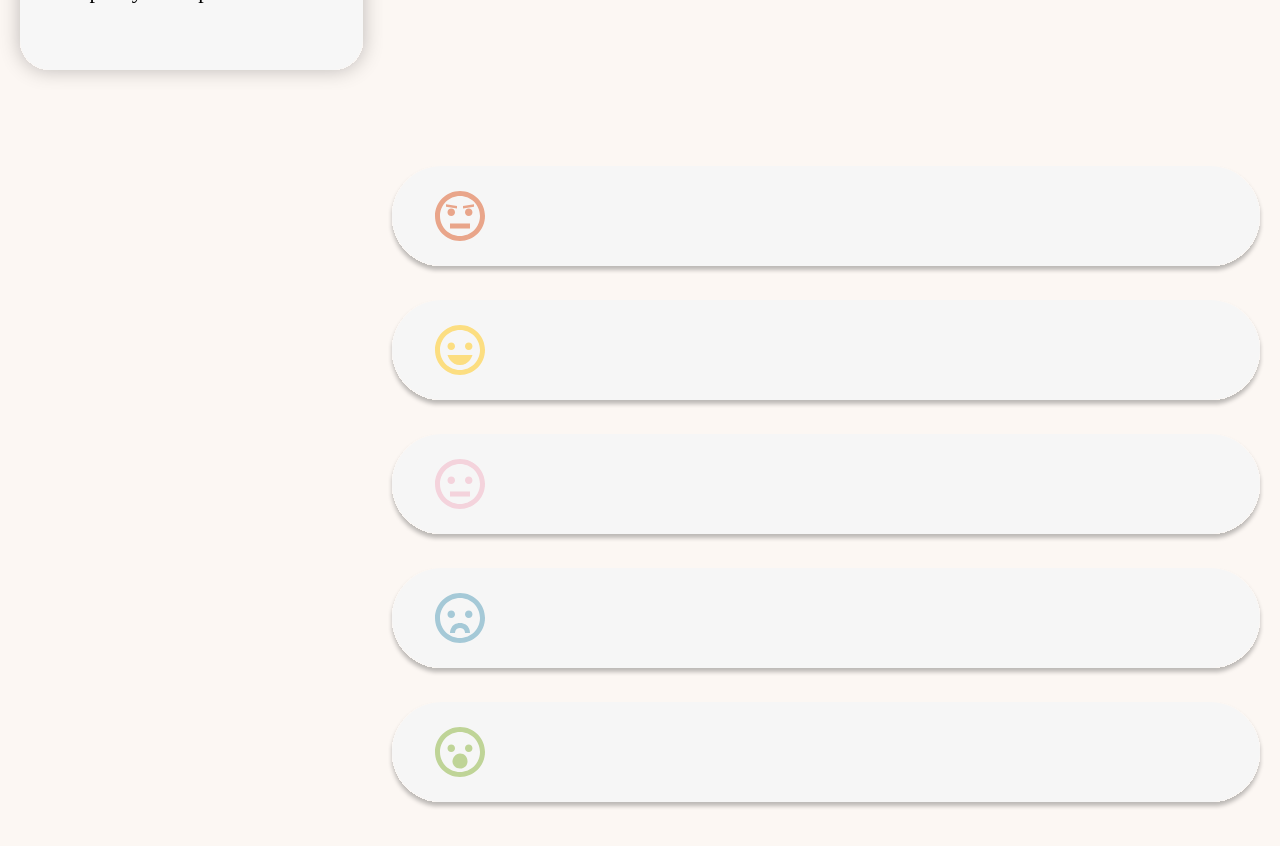
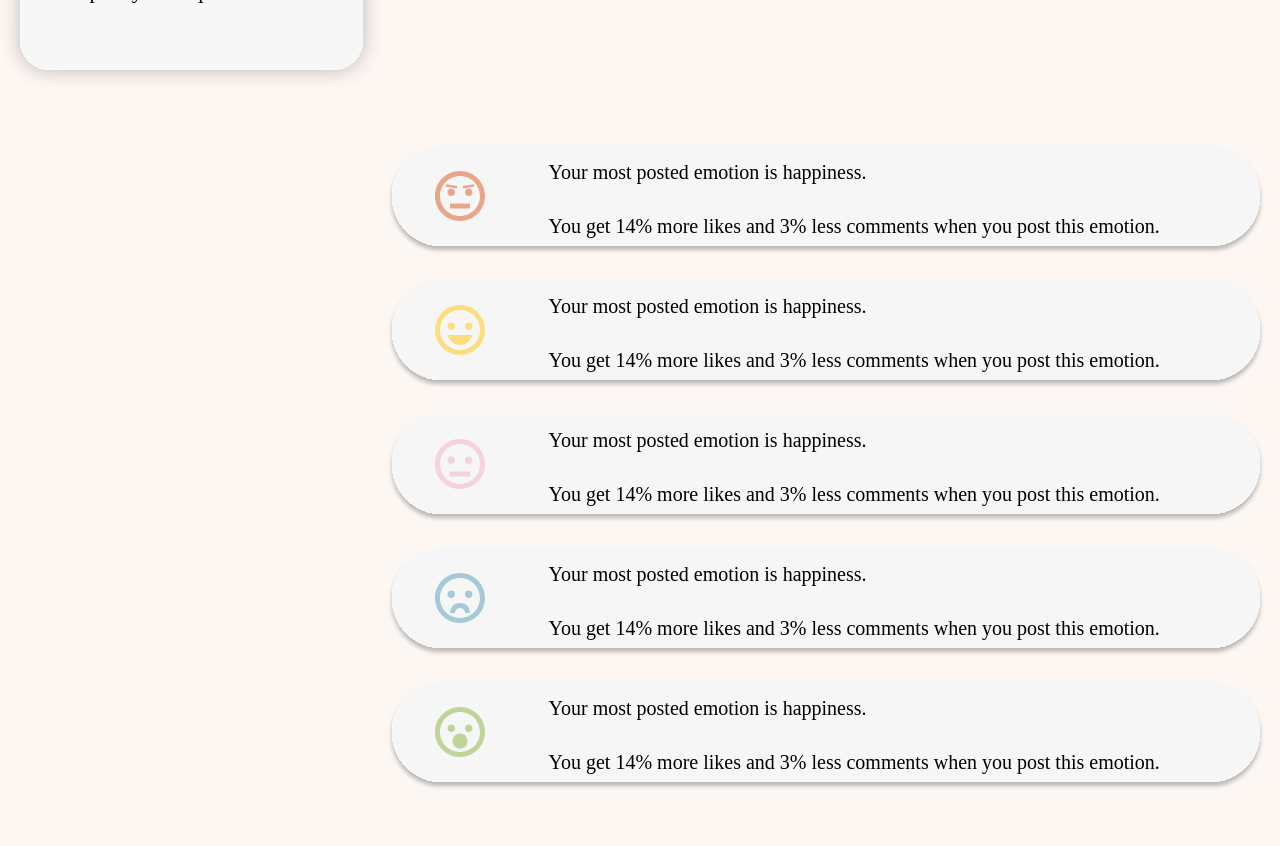
Before and after one commit to ipekgoktan/VibeCheck, a React (Create React App) app in the folder frontend/vibecheck/: page /EmotionsPage in a window 1280 px wide. Shown: the part 700-1546 px from the top of the page. Built offline with nearby package versions, Linux system fonts and the light colour scheme.

Commit message:
fixed the startup page

```diff
--- a/frontend/vibecheck/package.json
+++ b/frontend/vibecheck/package.json
@@ -16,6 +16,7 @@
     "gh-pages": "^2.0.1"
   },
   "scripts": {
+
     "start": "react-scripts start",
     "build": "react-scripts build",
     "test": "react-scripts test",
--- a/frontend/vibecheck/src/index.js
+++ b/frontend/vibecheck/src/index.js
@@ -12,6 +12,8 @@ import EmotionsPage from './pages/EmotionsPage';
 import LikesPage from './pages/LikesPage';
 import ObjectsPage from './pages/ObjectsPage';
 import VibesPage from './pages/VibesPage';
+import VibeCheck from './pages/VibeCheck';
+
 
 ReactDOM.render(
 
@@ -26,6 +28,7 @@ ReactDOM.render(
       <Route exact path="/LikesPage" element={<LikesPage/>}/>
       <Route exact path="/VibesPage" element={<VibesPage/>}/>
       <Route exact path="/ObjectsPage" element={<ObjectsPage/>}/>
+      <Route exact path="/VibeCheck" element={<VibeCheck/>}/>
     </Routes>
   </BrowserRouter>,
   document.getElementById('root')
--- a/frontend/vibecheck/src/pages/ColorsPage.css
+++ b/frontend/vibecheck/src/pages/ColorsPage.css
@@ -103,6 +103,8 @@
     white-space: nowrap;
     padding-top: 16px;
     padding-right: 16px;
+    scale: 60%;
+    margin-bottom: 20px;
 }
 
 #list{
@@ -116,7 +118,6 @@
     white-space:nowrap;
     float:right;
     margin-right: 0;
-    align: right;
 }
 
 #navbar{
@@ -130,7 +131,7 @@
 }
 
 #rightbar{
-    margin-top: 50px;
+    margin-top: 30px;
     margin-left: 50px;
     margin-bottom: 50px;
     float:right;
@@ -182,4 +183,22 @@
     overflow-wrap: normal;
 
     color: #000000;
-  }
+}
+
+.colorInfo {
+    position: absolute;
+    top: 40%;
+    left: 30%;
+    right: 30%;
+    transform: translate(-20%, -50%);
+
+    font-family: DM Sans;
+    font-style: normal;
+    font-weight: normal;
+    font-size: 20px;
+    line-height: 34px;
+
+    text-align: left;
+
+    color: #000000;
+}
--- a/frontend/vibecheck/src/pages/ColorsPage.js
+++ b/frontend/vibecheck/src/pages/ColorsPage.js
@@ -56,18 +56,45 @@ function ColorsPage() {
             </div>
 
             <div id="rightbar">
+              <div class="container">
                 <img src={Ellipse} className="ColorsPage-rightBarItems" />
                 <img src={Rectangle} className="ColorsPage-rightBarItems" />
-              <br></br>
+                <div class="colorInfo">
+                  <p>Your most posted color is grey.</p>
+                  <p>You get 10% less likes and 4% less comments when you post this color.</p>
+                </div>
+              </div>
+
+              <div class="container">
                 <img src={Ellipse} className="ColorsPage-rightBarItems" />
                 <img src={Rectangle} className="ColorsPage-rightBarItems" />
-              <br></br>
+                <div class="colorInfo">
+                  <p>Your most posted color is grey.</p>
+                  <p>You get 10% less likes and 4% less comments when you post this color.</p>
+                </div>
+              </div>
+
+              <div class="container">
                 <img src={Ellipse} className="ColorsPage-rightBarItems" />
                 <img src={Rectangle} className="ColorsPage-rightBarItems" />
-              <br></br>
+                <div class="colorInfo">
+                  <p>Your most posted color is grey.</p>
+                  <p>You get 10% less likes and 4% less comments when you post this color.</p>
+                </div>
+              </div>
+
+              <div class="container">
                 <img src={Ellipse} className="ColorsPage-rightBarItems" />
                 <img src={Rectangle} className="ColorsPage-rightBarItems" />
+                <div class="colorInfo">
+                  <p>Your most posted color is grey.</p>
+                  <p>You get 10% less likes and 4% less comments when you post this color.</p>
                 </div>
+              </div>
+
+
+            </div>
+
           </div>
         </header>
       </div>
--- a/frontend/vibecheck/src/pages/EmotionsPage.css
+++ b/frontend/vibecheck/src/pages/EmotionsPage.css
@@ -115,7 +115,6 @@
     white-space:nowrap;
     float:right;
     margin-right: 0;
-    align: right;
 }
 
 #navbar{
@@ -137,3 +136,21 @@
     height: auto;
     width: auto;
 }
+
+.emotionInfo {
+    position: absolute;
+    top: 40%;
+    left: 30%;
+    right: 30%;
+    transform: translate(-30%, -35%);
+
+    font-family: DM Sans;
+    font-style: normal;
+    font-weight: normal;
+    font-size: 20px;
+    line-height: 34px;
+
+    text-align: left;
+
+    color: #000000;
+}
--- a/frontend/vibecheck/src/pages/EmotionsPage.js
+++ b/frontend/vibecheck/src/pages/EmotionsPage.js
@@ -59,15 +59,47 @@ function EmotionsPage() {
             </div>
 
           <div id="rightbar">
-            <img id = "smaller_bar" src={anger} className="EmotionsPage-rightBarItems" />
-            <br></br>
-            <img  id = "smaller_bar" src={happy} className="EmotionsPage-rightBarItems" />
-            <br></br>
-            <img  id = "smaller_bar" src={neutral} className="EmotionsPage-rightBarItems" />
-            <br></br>
-            <img  id = "smaller_bar" src={sad} className="EmotionsPage-rightBarItems" />
-            <br></br>
-            <img  id = "smaller_bar" src={surprise} className="EmotionsPage-rightBarItems" />
+            <div class="container">
+              <img id = "smaller_bar" src={anger} className="EmotionsPage-rightBarItems" />
+              <div class="emotionInfo">
+                <p>Your most posted emotion is happiness.</p>
+                <p>You get 14% more likes and 3% less comments when you post this emotion.</p>
+              </div>
+            </div>
+
+            <div class="container">
+              <img id = "smaller_bar" src={happy} className="EmotionsPage-rightBarItems" />
+              <div class="emotionInfo">
+                <p>Your most posted emotion is happiness.</p>
+                <p>You get 14% more likes and 3% less comments when you post this emotion.</p>
+              </div>
+            </div>
+
+
+            <div class="container">
+              <img id = "smaller_bar" src={neutral} className="EmotionsPage-rightBarItems" />
+              <div class="emotionInfo">
+                <p>Your most posted emotion is happiness.</p>
+                <p>You get 14% more likes and 3% less comments when you post this emotion.</p>
+              </div>
+            </div>
+
+
+            <div class="container">
+              <img id = "smaller_bar" src={sad} className="EmotionsPage-rightBarItems" />
+              <div class="emotionInfo">
+                <p>Your most posted emotion is happiness.</p>
+                <p>You get 14% more likes and 3% less comments when you post this emotion.</p>
+              </div>
+            </div>
+
+            <div class="container">
+              <img id = "smaller_bar" src={surprise} className="EmotionsPage-rightBarItems" />
+              <div class="emotionInfo">
+                <p>Your most posted emotion is happiness.</p>
+                <p>You get 14% more likes and 3% less comments when you post this emotion.</p>
+              </div>
+            </div>
           </div>
         </div>
 
--- a/frontend/vibecheck/src/pages/Landing.js
+++ b/frontend/vibecheck/src/pages/Landing.js
@@ -2,6 +2,7 @@ import './Landing.css';
 import Prompt from './../images/LandingPics/Prompt.svg'
 import VibeCheck from './../images/LandingPics/VibeCheck.svg'
 import Rectangle from './../images/LandingPics/Rectangle.svg'
+import button from './../images/LandingPics/button.svg'
 import {Link } from "react-router-dom";
 
 function Landing() {
@@ -11,7 +12,7 @@ function Landing() {
           <img src={Prompt} className="Landing-items" />
           <img src={VibeCheck} className="Landing-items" />
           <Link to={'/VibesPage'}>
-            <img src={Rectangle} className="Landing-items" />
+            <img src={button} className="Landing-items" />
           </Link>
         </header>
       </div>
--- /dev/null
+++ b/frontend/vibecheck/src/pages/VibeCheck.js
@@ -0,0 +1,5 @@
+function VibeCheck() {
+    window.location.replace('/Landing');
+}
+
+export default VibeCheck;
```
Also changed, not shown: frontend/vibecheck/src/images/LandingPics/button.svg (added). Lines whose indentation alone changed are shown as unchanged.
